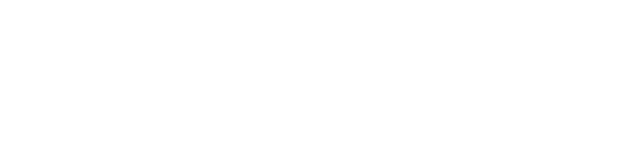
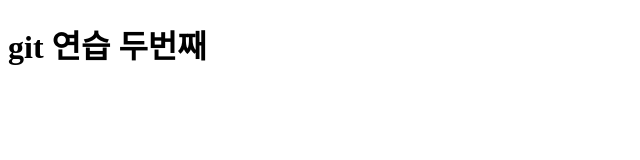
Before and after one commit to oh108899/git_ex2, a plain HTML site: page index.html in a window 1280 px wide. Shown: the whole page, without its empty margins (0-640 px from the left). Drawn offline with Linux system fonts and the light colour scheme.

Commit message:
h1 추가

```diff
--- a/index.html
+++ b/index.html
@@ -6,6 +6,6 @@
   <title>Git ex2</title>
 </head>
 <body>
-
+  <h1>git 연습 두번째</h1>
 </body>
 </html>
```
